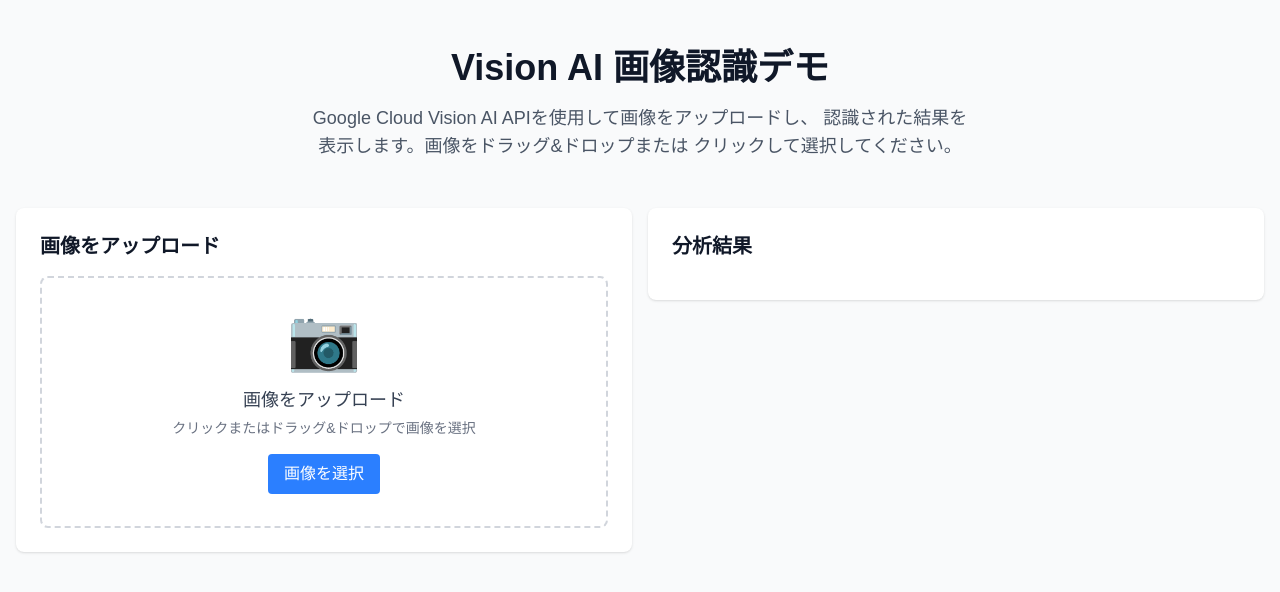
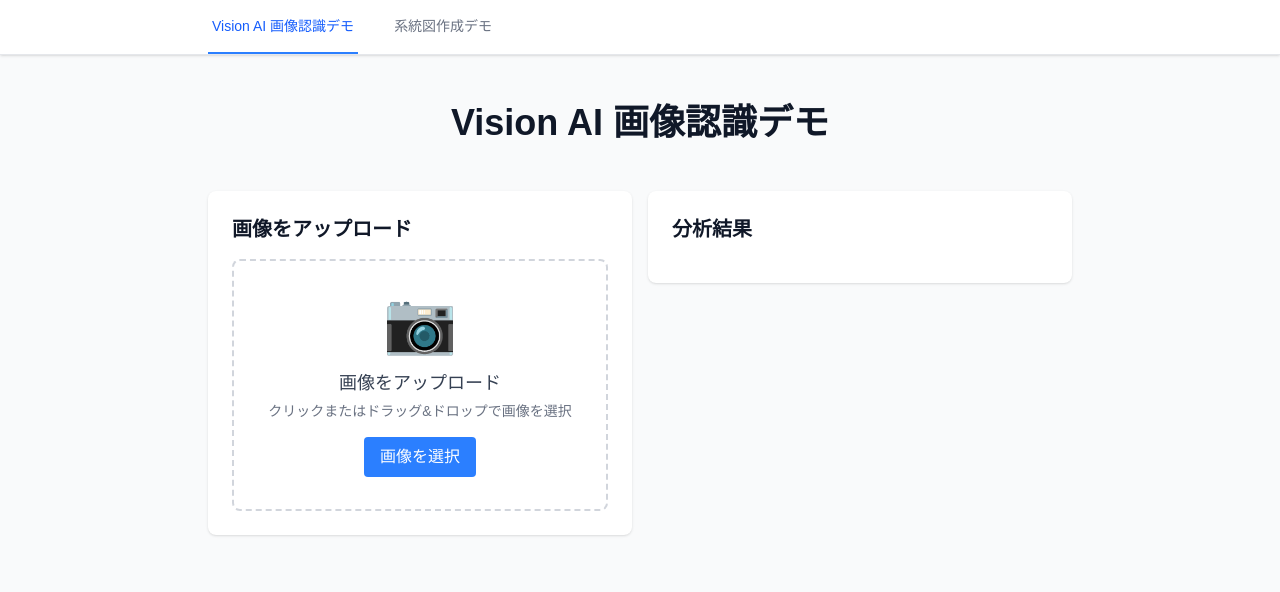
Before and after one commit to tenra/vision-ai, a Next.js app: page / in a window 1280 px wide. Shown: the top 592 px of the page. Built offline with nearby package versions, Linux system fonts and the light colour scheme.

Commit message:
tab with PedigreeDiagram

```diff
--- a/app/page.tsx
+++ b/app/page.tsx
@@ -1,5 +1,5 @@
-import VisionApp from "../components/VisionApp";
+import TabbedApp from "../components/TabbedApp";
 
 export default function Home() {
-  return <VisionApp />;
+  return <TabbedApp />;
 }
--- /dev/null
+++ b/components/PedigreeDiagram.tsx
@@ -0,0 +1,21 @@
+"use client";
+
+export default function PedigreeDiagram() {
+  return (
+    <div className="min-h-screen bg-gray-50 py-12">
+      <div className="max-w-4xl mx-auto px-4">
+        {/* ヘッダー */}
+        <div className="text-center mb-12">
+          <h1 className="text-4xl font-bold text-gray-900 mb-4">
+          系統図作成デモ
+          </h1>
+        </div>
+
+        {/* メインコンテンツ */}
+        <div className="bg-white rounded-lg shadow-sm p-6">
+
+        </div>
+      </div>
+    </div>
+  );
+}
--- /dev/null
+++ b/components/TabbedApp.tsx
@@ -0,0 +1,61 @@
+"use client";
+
+import { useState } from "react";
+import { VisionResult } from "../lib/vision-api";
+import VisionApp from "./VisionApp";
+import PedigreeDiagram from "./PedigreeDiagram";
+
+type TabType = "vision" | "pedigree";
+
+export default function TabbedApp() {
+  const [activeTab, setActiveTab] = useState<TabType>("vision");
+  const [visionAnalysisResult, setVisionAnalysisResult] =
+    useState<VisionResult | null>(null);
+
+  const handleVisionAnalysisComplete = (result: VisionResult) => {
+    setVisionAnalysisResult(result);
+  };
+
+  return (
+    <div className="min-h-screen bg-gray-50">
+      {/* タブナビゲーション */}
+      <div className="bg-white shadow-sm border-b border-gray-200">
+        <div className="max-w-4xl mx-auto px-4">
+          <div className="flex space-x-8">
+            <button
+              onClick={() => setActiveTab("vision")}
+              className={`py-4 px-1 border-b-2 font-medium text-sm transition-colors ${
+                activeTab === "vision"
+                  ? "border-blue-500 text-blue-600"
+                  : "border-transparent text-gray-500 hover:text-gray-700 hover:border-gray-300"
+              }`}
+            >
+              Vision AI 画像認識デモ
+            </button>
+            <button
+              onClick={() => setActiveTab("pedigree")}
+              className={`py-4 px-1 border-b-2 font-medium text-sm transition-colors ${
+                activeTab === "pedigree"
+                  ? "border-blue-500 text-blue-600"
+                  : "border-transparent text-gray-500 hover:text-gray-700 hover:border-gray-300"
+              }`}
+            >
+              系統図作成デモ
+            </button>
+          </div>
+        </div>
+      </div>
+
+      {/* タブコンテンツ */}
+      <div className="flex-1">
+        {activeTab === "vision" && (
+          <VisionApp
+            analysisResult={visionAnalysisResult}
+            onAnalysisComplete={handleVisionAnalysisComplete}
+          />
+        )}
+        {activeTab === "pedigree" && <PedigreeDiagram />}
+      </div>
+    </div>
+  );
+}
--- a/components/VisionApp.tsx
+++ b/components/VisionApp.tsx
@@ -1,31 +1,25 @@
 "use client";
 
-import { useState } from "react";
 import { VisionResult } from "../lib/vision-api";
 import ImageUploader from "./ImageUploader";
 import ResultsDisplay from "./ResultsDisplay";
 
-export default function VisionApp() {
-  const [analysisResult, setAnalysisResult] = useState<VisionResult | null>(
-    null
-  );
+interface VisionAppProps {
+  analysisResult: VisionResult | null;
+  onAnalysisComplete: (result: VisionResult) => void;
+}
 
-  const handleAnalysisComplete = (result: VisionResult) => {
-    setAnalysisResult(result);
-  };
-
+export default function VisionApp({
+  analysisResult,
+  onAnalysisComplete,
+}: VisionAppProps) {
   return (
-    <div className="min-h-screen bg-gray-50 py-12">
-      <div className="mx-auto px-4">
+    <div className="py-12">
+      <div className="max-w-4xl mx-auto px-4">
         <div className="text-center mb-12">
           <h1 className="text-4xl font-bold text-gray-900 mb-4">
             Vision AI 画像認識デモ
           </h1>
-          <p className="text-lg text-gray-600 max-w-2xl mx-auto">
-            Google Cloud Vision AI APIを使用して画像をアップロードし、
-            認識された結果を表示します。画像をドラッグ&ドロップまたは
-            クリックして選択してください。
-          </p>
         </div>
 
         {/* メインコンテンツ */}
@@ -36,7 +30,7 @@
               <h2 className="text-xl font-semibold text-gray-900 mb-4">
                 画像をアップロード
               </h2>
-              <ImageUploader onAnalysisComplete={handleAnalysisComplete} />
+              <ImageUploader onAnalysisComplete={onAnalysisComplete} />
             </div>
           </div>
 
```
